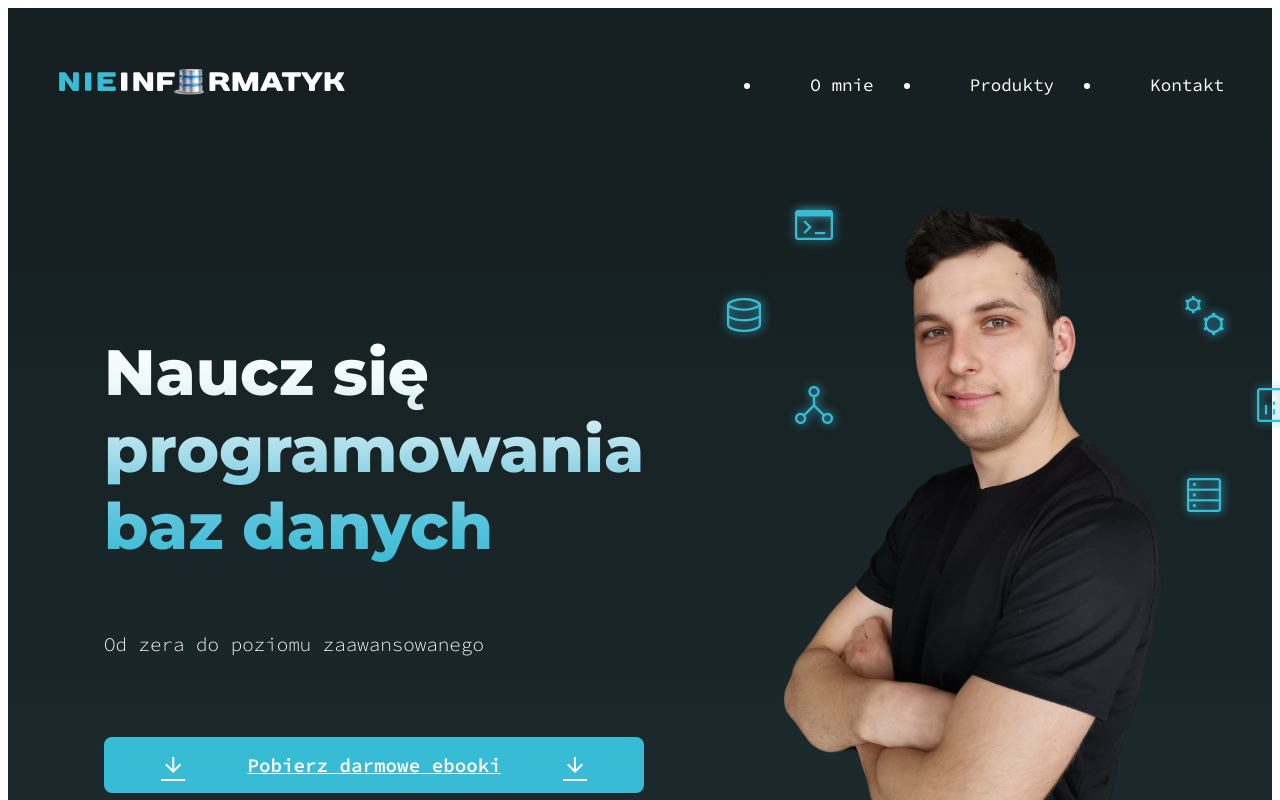
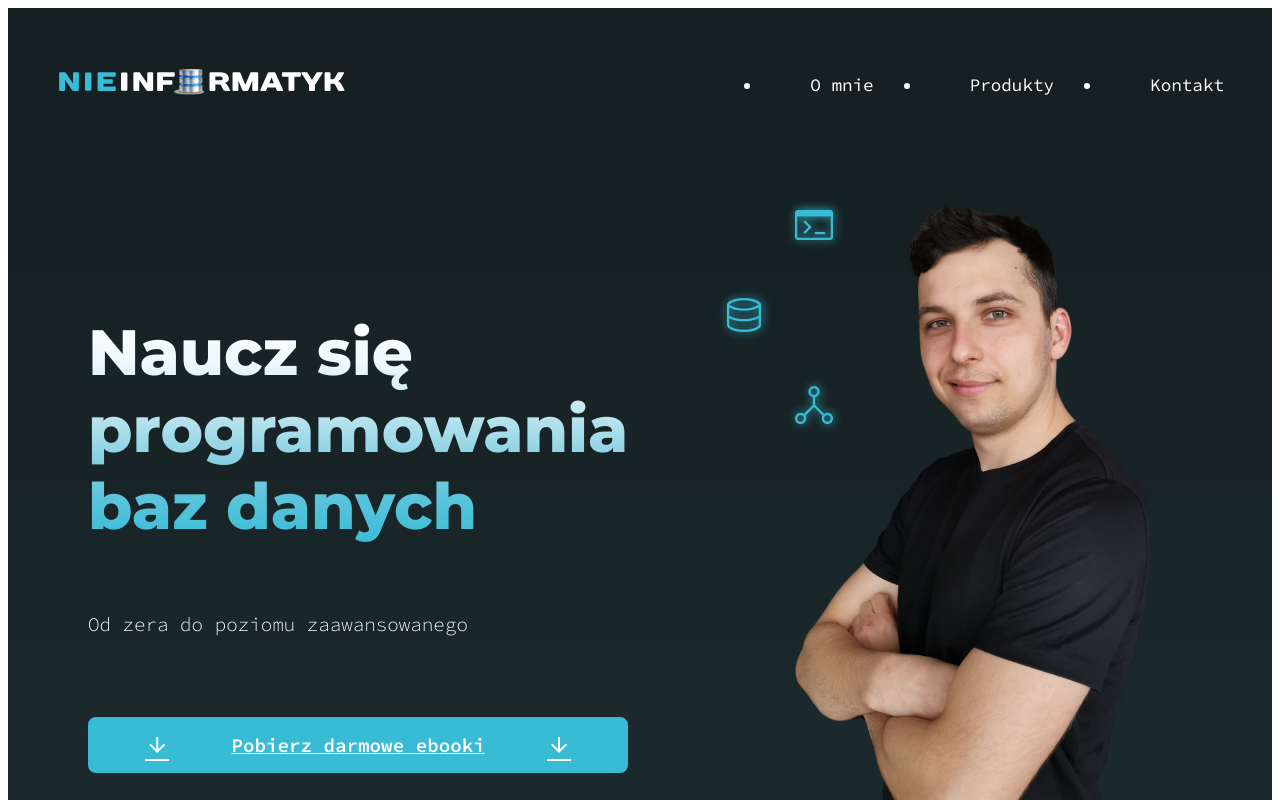
Before and after one commit to martaqh/nieinfo-page, a Vue app: page / in a window 1280 px wide. Shown: the top 800 px of the page. Built offline with nearby package versions, Linux system fonts and the light colour scheme; no server answers; the HTML template or start-up script is replaced by a standard one.

Commit message:
Differentiate large and x-large screens

```diff
--- a/src/pages/HomePage.vue
+++ b/src/pages/HomePage.vue
@@ -70,8 +70,6 @@ onMounted(() => {
     position: relative;
     display: flex;
     justify-content: space-between;
-
-    padding: 0;
     font-weight: $font-weight-main;
 
     @include medium {
@@ -82,7 +80,11 @@ onMounted(() => {
       width: min-content;
       display: flex;
       flex-direction: column;
-      padding: 120px 24px 120px 64px;
+      padding: 100px 32px 100px 0;
+
+      @include large {
+        padding-left: 48px;
+      }
 
       @include medium {
         padding: 100px 32px 100px 0;
@@ -174,13 +176,17 @@ onMounted(() => {
           top: 130px;
 
           @include medium {
-            left: 10px;
+            left: 0px;
           }
         }
 
         .gears {
           left: 420px;
           top: 130px;
+
+          @include large {
+            display: none;
+          }
 
           @include medium {
             display: none;
@@ -192,7 +198,7 @@ onMounted(() => {
           top: 40px;
 
           @include medium {
-            left: 60px;
+            left: 50px;
             top: 60px;
           }
         }
@@ -202,13 +208,17 @@ onMounted(() => {
           top: 220px;
 
           @include medium {
-            left: 60px;
+            left: 50px;
             top: 200px;
           }
         }
         .analytics {
           left: 490px;
           top: 220px;
+
+          @include large {
+            display: none;
+          }
           @include medium {
             display: none;
           }
@@ -217,6 +227,10 @@ onMounted(() => {
         .table {
           left: 420px;
           top: 310px;
+
+          @include large {
+            display: none;
+          }
           @include medium {
             display: none;
           }
--- a/src/styles/_mixins.scss
+++ b/src/styles/_mixins.scss
@@ -17,7 +17,13 @@
 }
 
 @mixin large {
-  @media only screen and (min-width: 1024px) {
+  @media only screen and (min-width: 1024px) and (max-width: 1299px) {
     @content;
   }
 }
+
+@mixin x-large {
+  @media only screen and (min-width: 1300px) {
+    @content;
+  }
+}
```
